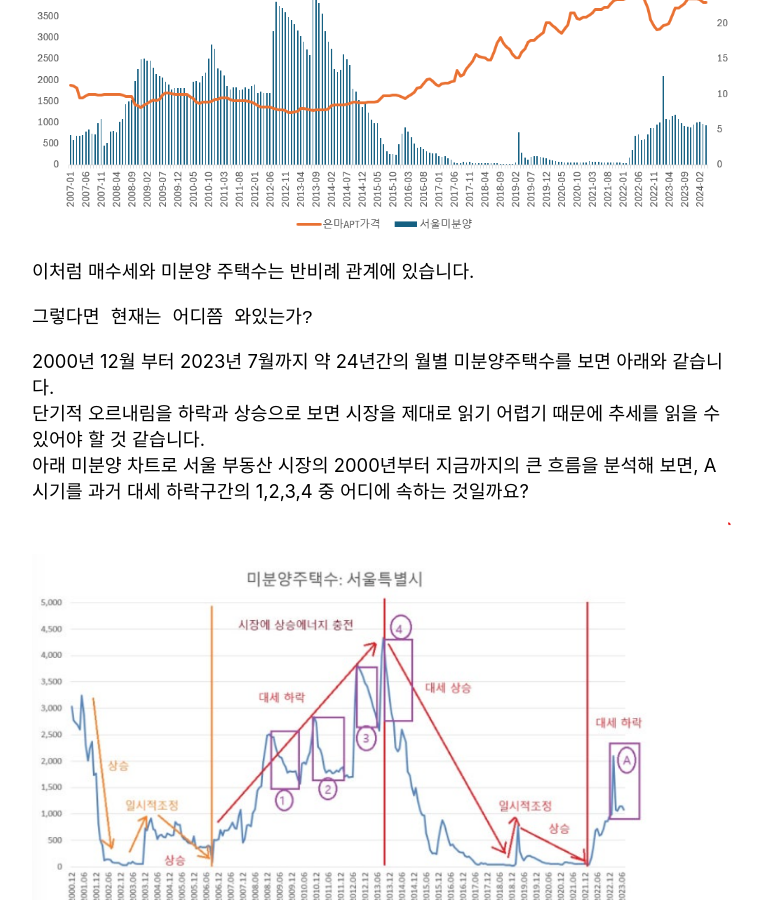
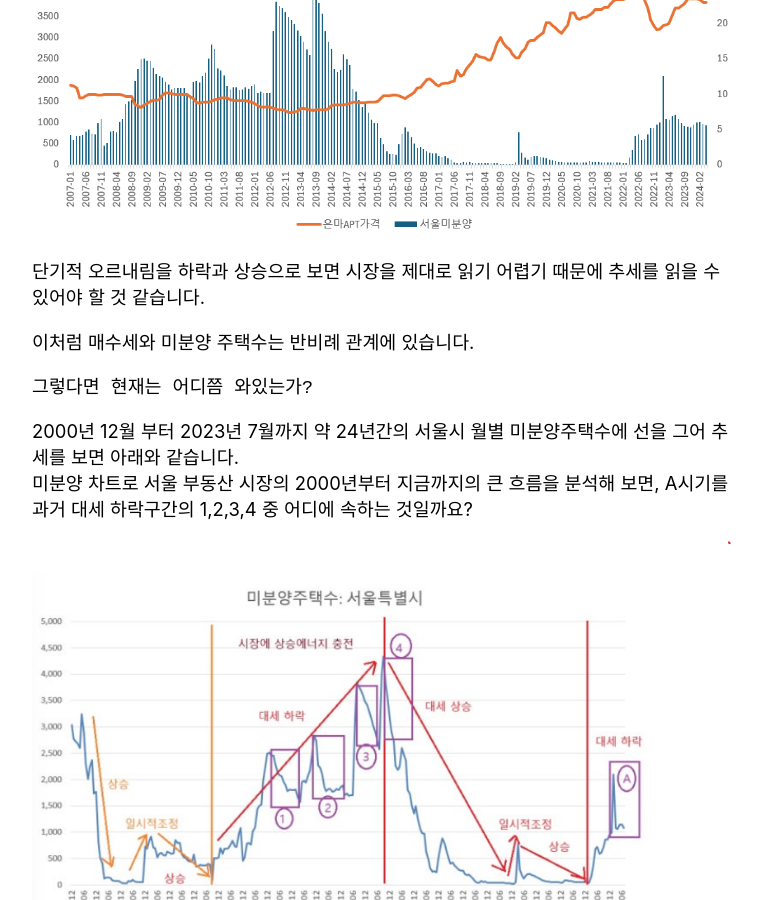
Before and after one commit to Timeleeh/skkufinal.github.io, a Jekyll site: the page built from _posts/2024-06-18-미분양 주택수와 주택가격 상관관계.md, in a window 1280 px wide and 900 px high, scrolled down 676 px. Shown: the whole window, without its empty margins (258-1020 px from the left). Built offline with Jekyll 4.4.1, drawn with Linux system fonts in a browser that asks for light colours; nearby versions of some CDN libraries; comment, search, counter and statistics services are not loaded.

Commit message:
Update 2024-06-18-미분양 주택수와 주택가격 상관관계.md

```diff
--- a/_posts/2024-06-18-미분양 주택수와 주택가격 상관관계.md
+++ b/_posts/2024-06-18-미분양 주택수와 주택가격 상관관계.md
@@ -19,15 +19,16 @@ categories: jekyll update
 
 [![Unma Image](https://github.com/Timeleeh/skkufinal.github.io/blob/main/unma.png?raw=true)](https://github.com/Timeleeh/skkufinal.github.io/blob/main/unma.png?raw=true)
 
+단기적 오르내림을 하락과 상승으로 보면 시장을 제대로 읽기 어렵기 때문에 추세를 읽을 수 있어야 할 것 같습니다.<br>
+
 이처럼 매수세와 미분양 주택수는 반비례 관계에 있습니다.<br>
 
 
 
 `그렇다면 현재는 어디쯤 와있는가?`
 
-2000년 12월 부터 2023년 7월까지 약 24년간의 월별 미분양주택수를 보면 아래와 같습니다.<br>
-단기적 오르내림을 하락과 상승으로 보면 시장을 제대로 읽기 어렵기 때문에 추세를 읽을 수 있어야 할 것 같습니다.<br>
-아래 미분양 차트로 서울 부동산 시장의 2000년부터 지금까지의 큰 흐름을 분석해 보면, A시기를 과거 대세 하락구간의 1,2,3,4 중 어디에 속하는 것일까요?<br>
+2000년 12월 부터 2023년 7월까지 약 24년간의 서울시 월별 미분양주택수에 선을 그어 추세를 보면 아래와 같습니다.<br>
+미분양 차트로 서울 부동산 시장의 2000년부터 지금까지의 큰 흐름을 분석해 보면, A시기를 과거 대세 하락구간의 1,2,3,4 중 어디에 속하는 것일까요?<br>
 
 ![Seoul Image](https://github.com/Timeleeh/skkufinal.github.io/blob/main/seoul.png?raw=true)
 
```
